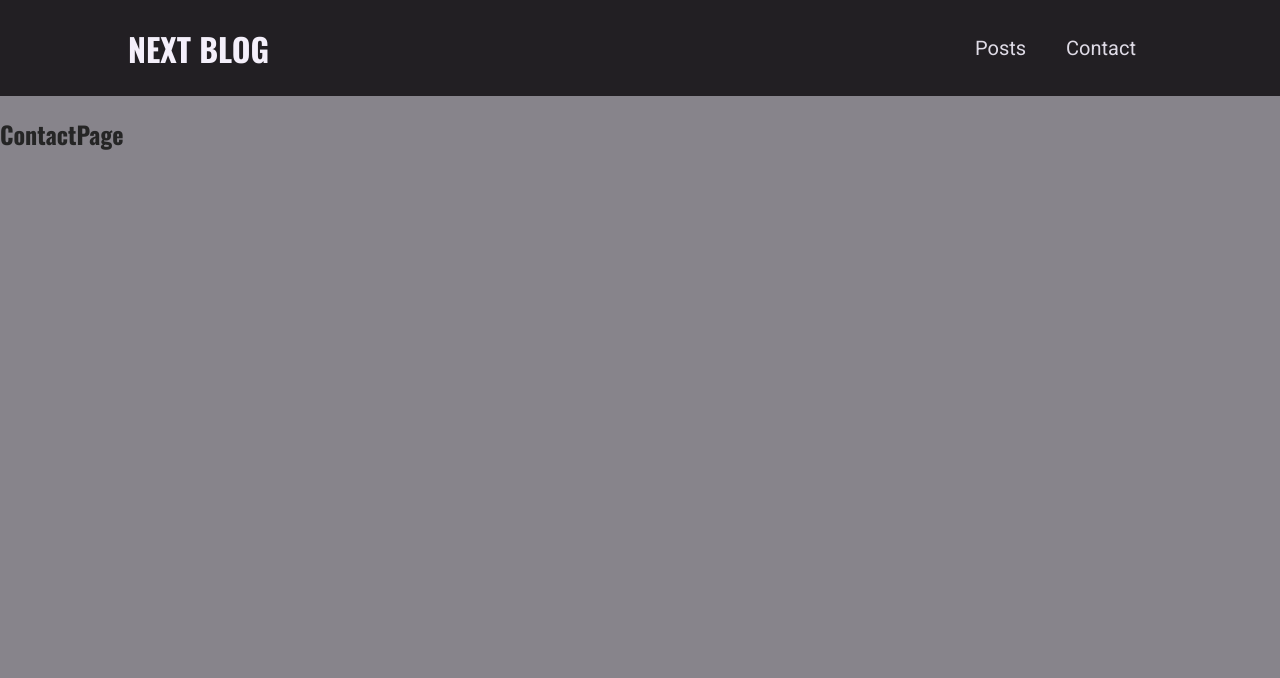
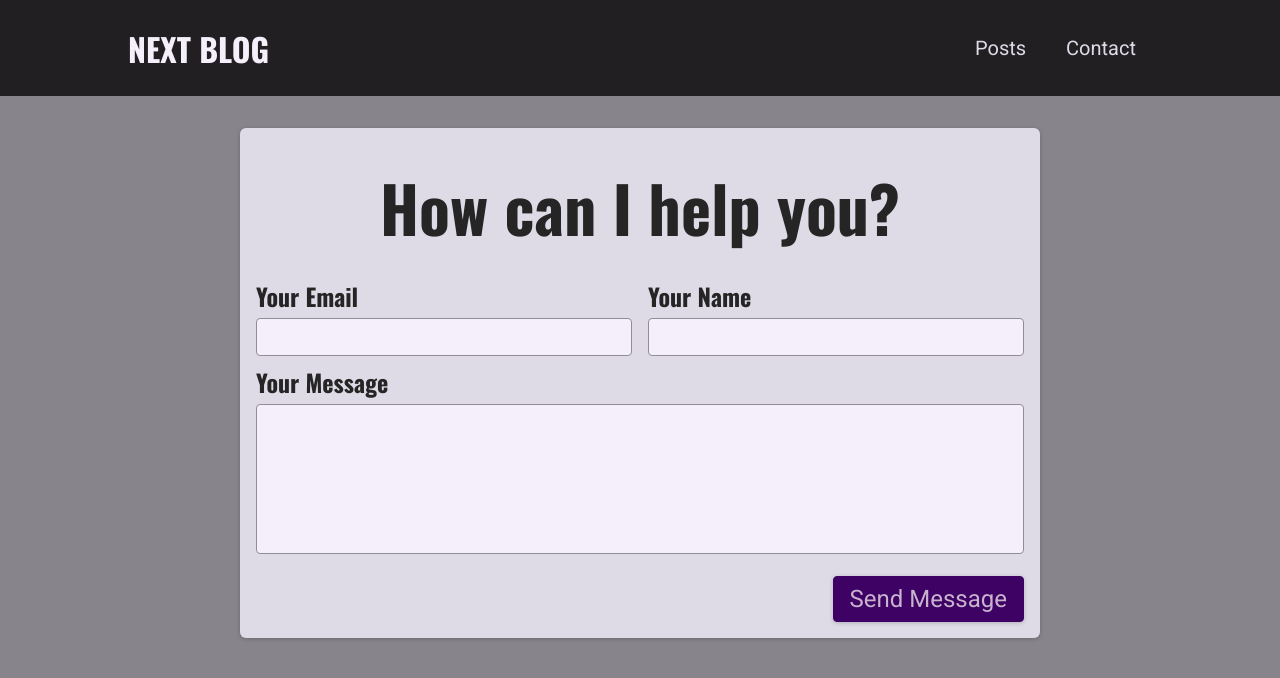
Before and after one commit to mauro-773/BlogApp, a Next.js app: page /contact in a window 1280 px wide. Shown: the top 678 px of the page. Built offline with nearby package versions, Linux system fonts and the light colour scheme.

Commit message:
formulario de mensajes con conexion a base de datos

```diff
--- /dev/null
+++ b/components/contactPage/ContactForm.js
@@ -0,0 +1,114 @@
+import { useEffect, useRef, useState } from 'react';
+import Notification from '../ui/Notification';
+import classes from './ContactForm.module.css';
+
+const ContactForm = () => {
+   const [requestStatus, setRequestStatus] = useState();
+   const emailInputRef = useRef();
+   const nameInputRef = useRef();
+   const messageInputRef = useRef();
+
+   useEffect(() => {
+      if (requestStatus === 'success' || requestStatus === 'error') {
+         const timer = setTimeout(() => {
+            setRequestStatus(null);
+         }, 2500);
+
+         return () => clearTimeout(timer);
+      }
+   }, [requestStatus]);
+
+   const handleSubmitForm = async (e) => {
+      e.preventDefault();
+
+      const email = emailInputRef.current.value;
+      const name = nameInputRef.current.value;
+      const message = messageInputRef.current.value;
+
+      if (
+         !email.trim() ||
+         !email.includes('@') ||
+         !name.trim() ||
+         !message.trim()
+      ) {
+         return console.log('Error en en formulario');
+      }
+
+      setRequestStatus('pending');
+      const data = await fetch('/api/contact', {
+         method: 'POST',
+         headers: {
+            'Content-Type': 'application/json',
+         },
+         body: JSON.stringify({ email, name, message }),
+      });
+      const result = await data.json();
+
+      if (result.ok) {
+         setRequestStatus('success');
+      } else {
+         setRequestStatus('error');
+         throw new Error('Something went wrong :(');
+      }
+   };
+
+   let notification;
+   if (requestStatus === 'pending') {
+      notification = {
+         status: 'pending',
+         title: 'Sending message...',
+         message: 'Your message is on its way!',
+      };
+   }
+
+   if (requestStatus === 'success') {
+      notification = {
+         status: 'success',
+         title: 'Success!',
+         message: 'Message sent successfully!',
+      };
+   }
+
+   if (requestStatus === 'error') {
+      notification = {
+         status: 'error',
+         title: 'Error :(',
+         message: 'Something went wrong!',
+      };
+   }
+
+   return (
+      <section className={classes.contact}>
+         <h1>How can I help you?</h1>
+         <form className={classes.form} onSubmit={handleSubmitForm}>
+            <div className={classes.controls}>
+               <div className={classes.control}>
+                  <label htmlFor="email">Your Email</label>
+                  <input type="email" id="email" required ref={emailInputRef} />
+               </div>
+               <div className={classes.control}>
+                  <label htmlFor="name">Your Name</label>
+                  <input type="text" id="name" required ref={nameInputRef} />
+               </div>
+            </div>
+            <div className={classes.control}>
+               <label htmlFor="message">Your Message</label>
+               <textarea id="message" rows="5" ref={messageInputRef}></textarea>
+            </div>
+
+            <div className={classes.actions}>
+               <button type="submit">Send Message</button>
+            </div>
+         </form>
+         {notification && (
+            <Notification
+               status={notification.status}
+               title={notification.title}
+               message={notification.message}
+            />
+         )}
+      </section>
+   );
+};
+
+export default ContactForm;
--- /dev/null
+++ b/components/ui/Notification.js
@@ -0,0 +1,26 @@
+import classes from './Notification.module.css';
+
+const Notification = (props) => {
+   const { title, message, status } = props;
+
+   let statusClasses = '';
+
+   if (status === 'success') {
+      statusClasses = classes.success;
+   }
+
+   if (status === 'error') {
+      statusClasses = classes.error;
+   }
+
+   const cssClasses = `${classes.notification} ${statusClasses}`;
+
+   return (
+      <div className={cssClasses}>
+         <h2>{title}</h2>
+         <p>{message}</p>
+      </div>
+   );
+};
+
+export default Notification;
--- /dev/null
+++ b/components/ui/Notification.module.css
@@ -0,0 +1,43 @@
+.notification {
+  display: flex;
+  justify-content: space-between;
+  align-items: center;
+  color: var(--color-grey-100);
+  background-color: var(--color-grey-800);
+  padding: 0 var(--size-8);
+  box-shadow: 0 1px 8px rgba(0, 0, 0, 0.2);
+  position: fixed;
+  height: 5rem;
+  bottom: 0;
+  width: 100%;
+  left: 0;
+  border-top-right-radius: 0;
+  border-top-left-radius: 0;
+}
+
+.notification h2 {
+  font-size: var(--size-6);
+  margin: 0;
+}
+
+.notification p {
+  margin: 0;
+}
+
+.success {
+  background-color: var(--color-success-500);
+  color: var(--color-grey-800);
+}
+
+.error {
+  background-color: var(--color-error-500);
+}
+
+@media (min-width: 768px) {
+  .notification {
+    width: 40rem;
+    left: calc(50% - 20rem);
+    border-top-right-radius: 6px;
+    border-top-left-radius: 6px;
+  }
+}
--- a/package.json
+++ b/package.json
@@ -9,6 +9,7 @@
   },
   "dependencies": {
     "gray-matter": "^4.0.2",
+    "mongodb": "^3.6.6",
     "next": "10.1.3",
     "react": "17.0.2",
     "react-dom": "17.0.2",
--- /dev/null
+++ b/pages/api/contact.js
@@ -0,0 +1,44 @@
+import { MongoClient } from 'mongodb';
+
+const handler = async (req, res) => {
+   if (req.method === 'POST') {
+      try {
+         const { email, name, message } = req.body;
+
+         const client = await MongoClient.connect(
+            'mongodb://127.0.0.1:27017/events-app'
+         );
+
+         if (
+            !email.trim() ||
+            !email.includes('@') ||
+            !name.trim() ||
+            !message.trim()
+         ) {
+            return res.status(422).json({ ok: false });
+         }
+
+         const db = client.db();
+         const result = await db
+            .collection('messages')
+            .insertOne({ email, name, message });
+
+         client.close();
+
+         res.status(201).json({
+            ok: true,
+            message: 'Succesfully stored message!',
+            newMessage: {
+               _id: result.insertedId,
+               name,
+               message,
+               email,
+            },
+         });
+      } catch (error) {
+         console.log(error);
+      }
+   }
+};
+
+export default handler;
--- a/pages/contact/index.js
+++ b/pages/contact/index.js
@@ -1,8 +1,10 @@
+import ContactForm from '../../components/contactPage/ContactForm';
+
 const ContactPage = () => {
    return (
-      <div>
-         <h2>ContactPage</h2>
-      </div>
+      <>
+         <ContactForm />
+      </>
    );
 };
 
```
Also changed, not shown: components/contactPage/ContactForm.module.css (renamed from components/contact-form.module.css), 1 other file (tests, documents, lock files or other folders).
